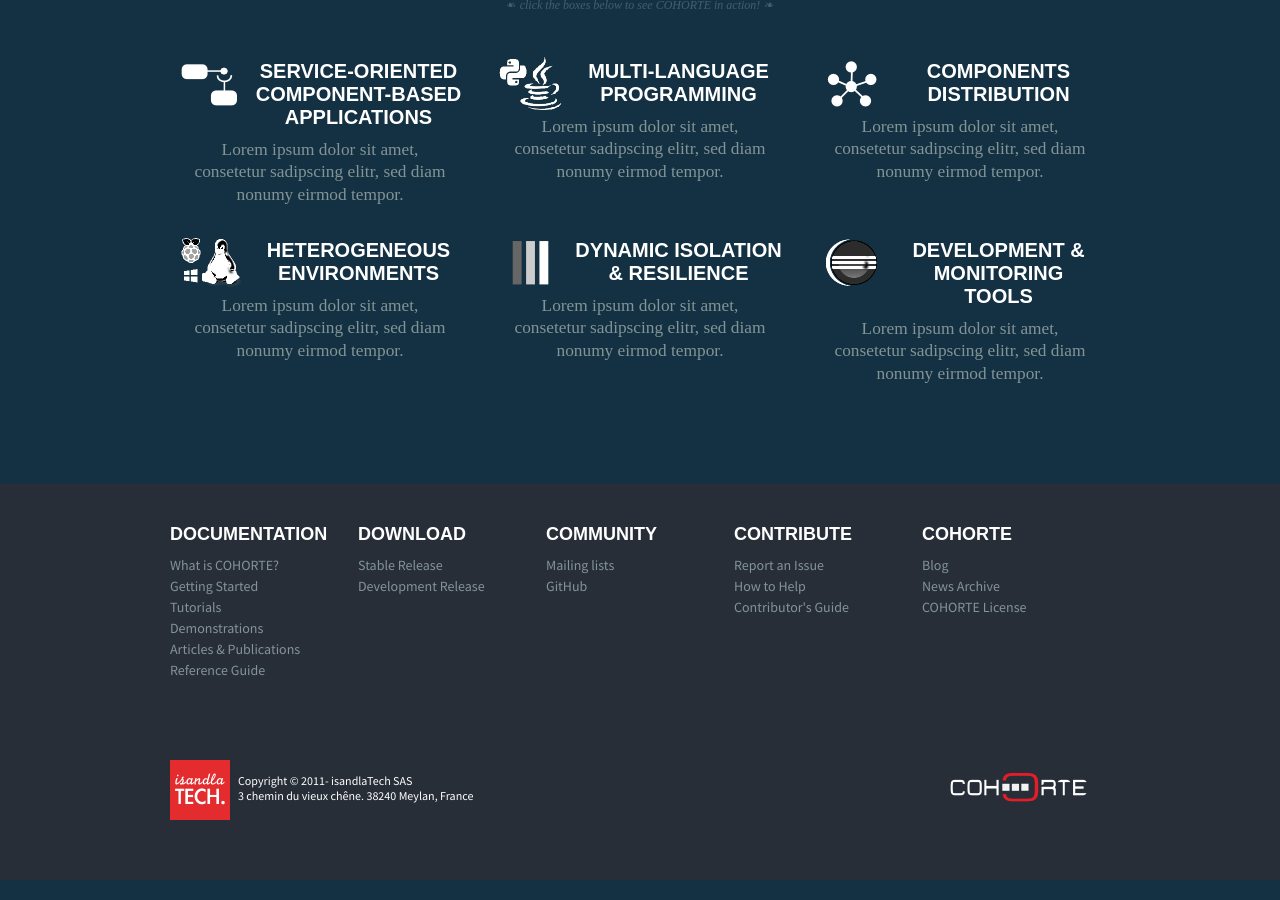
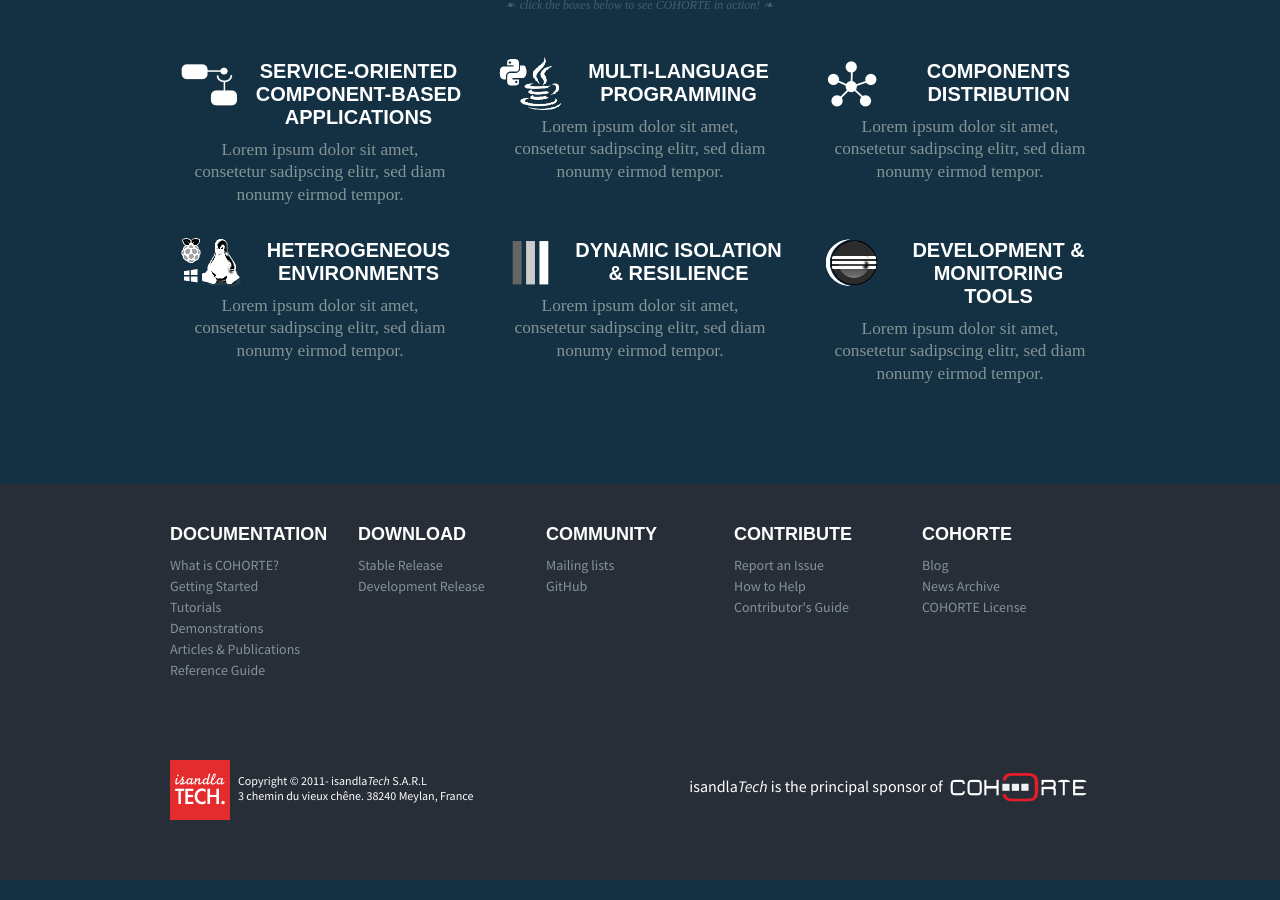
Before and after one commit to cohorte/cohorte.github.io, a Jekyll site: the page built from index.md, in a window 1280 px wide and 900 px high, scrolled down 592 px. Built offline with Jekyll 4.4.1, drawn with Linux system fonts in a browser that asks for light colours.

Commit message:
Update page_footer.html

```diff
--- a/_includes/page_footer.html
+++ b/_includes/page_footer.html
@@ -35,10 +35,10 @@
 				<div class="container">
 				<div class="copyright">
 					<a style="float: left; margin-right: 8px;" href="http://isandlatech.com"><img src="{{ site.baseurl }}/resources/images/isandlatech-logo-sm-carre.png" alt="isandlaTech logo" /></a>
-					<p style="float: left;"><br/>Copyright &copy; 2011-<span class="current-year"></span> isandlaTech SAS<br/>3 chemin du vieux chêne. 38240 Meylan, France</p>
+					<p style="float: left;"><br/>Copyright &copy; 2011-<span class="current-year"></span> isandla<i>Tech</i> S.A.R.L<br/>3 chemin du vieux chêne. 38240 Meylan, France</p>
 				</div>
 				<div class="cohorte-logo-footer">
-					<img src="{{ site.baseurl }}/resources/images/cohorte-logo-footer.png" alt="COHORTE footer logo" />
+					isandla<i>Tech</i> is the principal sponsor of <img src="{{ site.baseurl }}/resources/images/cohorte-logo-footer.png" alt="COHORTE footer logo" />
 				</div>
 			</div> <!-- container -->
 		</div> <!-- footer -->
```
